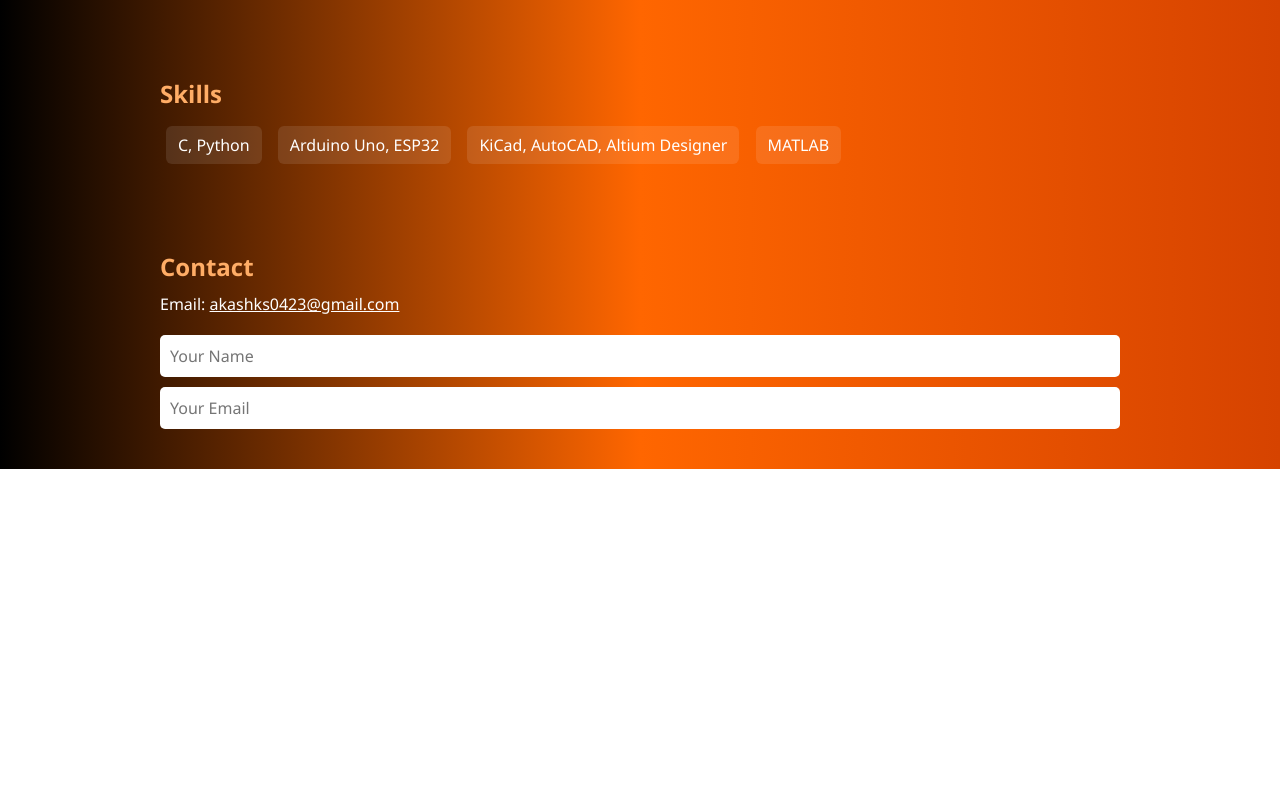
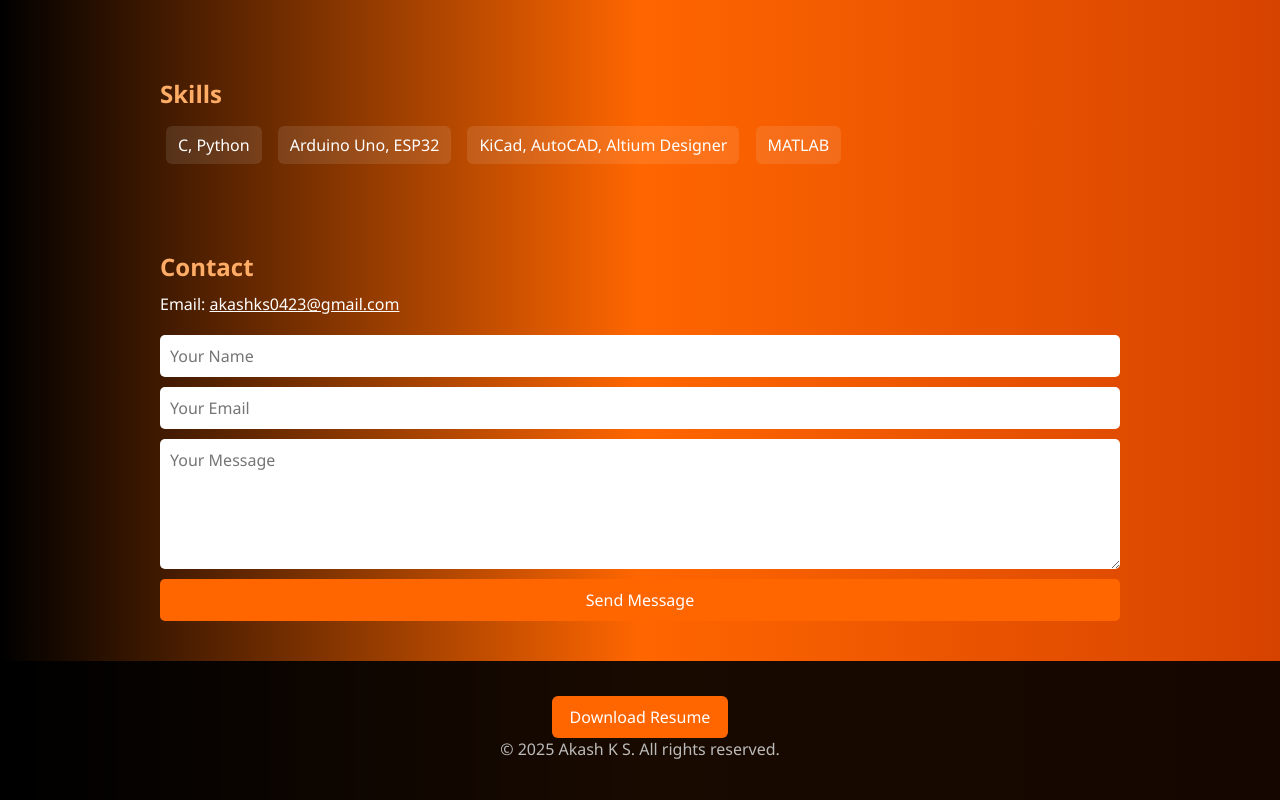
Before and after one commit to AkashKS04/AkashKS04.github.io, a plain HTML site: page index.html in a window 1280 px wide. Shown: the part 1150-1950 px from the top of the page. Before the commit the page ends 1619 px from the top, so only its background shows below. Drawn offline with Linux system fonts and the light colour scheme.

Commit message:
Update index.html

```diff
--- a/index.html
+++ b/index.html
@@ -10,7 +10,6 @@
 
   <style>
     * { box-sizing: border-box; margin: 0; padding: 0; font-family: 'Segoe UI', sans-serif; }
-
     body { background: linear-gradient(to right, #000000, #ff6600, #d64300); color: #fff; }
 
     /* ===== HEADER / HERO ===== */
@@ -166,7 +165,19 @@ void loop() {
     <h2>Contact</h2>
     <p>Email: <a href="mailto:akashks0423@gmail.com">akashks0423@gmail.com</a></p>
 
-    <form action="https://formspree.io/f/yourformid" method="POST">
+    <!-- 👉 Replace XXXXXXXXX with your real Formspree form ID -->
+    <form action="https://formspree.io/f/XXXXXXXX" method="POST">
       <input type="text" name="name" placeholder="Your Name" required>
       <input type="email" name="email" placeholder="Your Email" required>
-      <textarea name="message" rows
+      <textarea name="message" rows="5" placeholder="Your Message" required></textarea>
+      <input type="submit" value="Send Message">
+    </form>
+  </section>
+
+  <!-- ===== RESUME & FOOTER ===== -->
+  <footer>
+    <a class="resume-btn" href="Akash_K_S.pdf" download>Download Resume</a><br>
+    © 2025 Akash K S. All rights reserved.
+  </footer>
+</body>
+</html>
```
